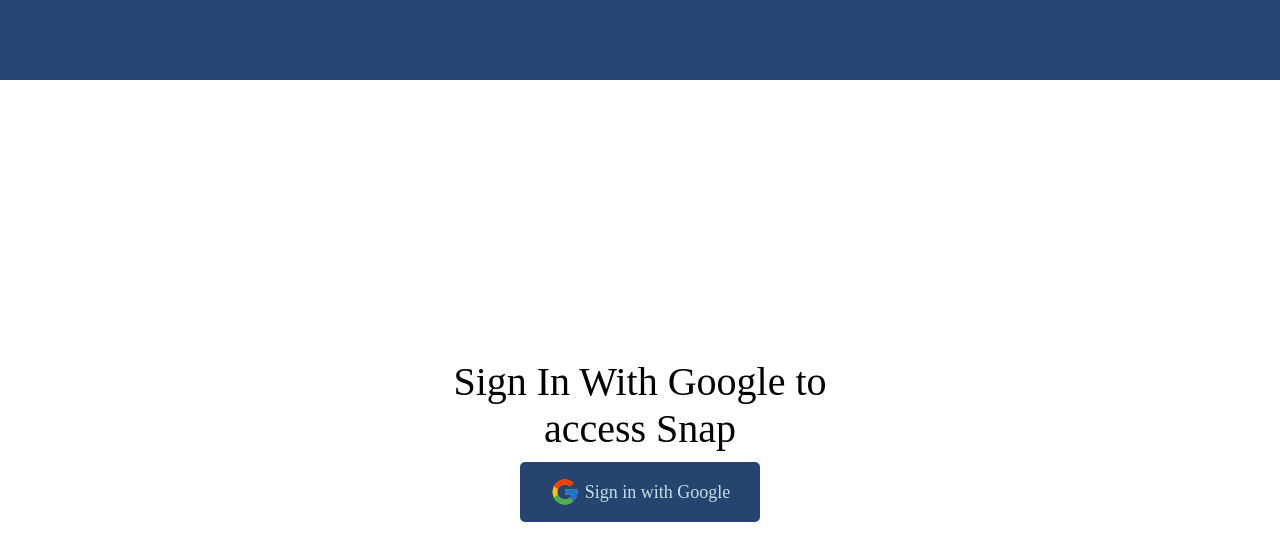
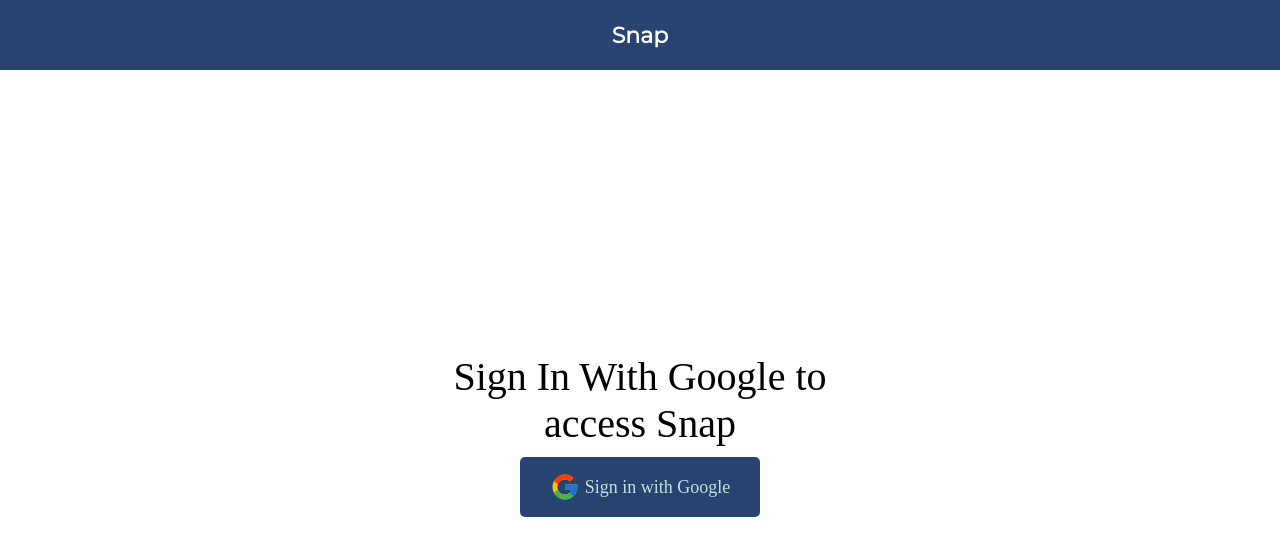
Before and after one commit to dboatengg/snap, a React (Vite) app: page / in a window 1280 px wide. Shown: the top 560 px of the page. Built offline with nearby package versions, Linux system fonts and the light colour scheme; no server answers; a web font is replaced by a local one.

Commit message:
Modify app navbar and deploy to firebase

```diff
--- a/index.html
+++ b/index.html
@@ -18,6 +18,13 @@
       href="https://fonts.googleapis.com/css2?family=Tilt+Neon&display=swap"
       rel="stylesheet"
     />
+    <!-- google font: montserrat -->
+    <link rel="preconnect" href="https://fonts.googleapis.com" />
+    <link rel="preconnect" href="https://fonts.gstatic.com" crossorigin />
+    <link
+      href="https://fonts.googleapis.com/css2?family=Montserrat&display=swap"
+      rel="stylesheet"
+    />
 
     <meta name="viewport" content="width=device-width, initial-scale=1.0" />
     <title>Snap Note App</title>
--- a/src/components/Navbar.jsx
+++ b/src/components/Navbar.jsx
@@ -20,7 +20,7 @@
           </Link>
         </>
       ) : (
-        ""
+        <h3 className="logo">Snap</h3>
       )}
     </nav>
   );
--- a/src/index.css
+++ b/src/index.css
@@ -23,12 +23,18 @@
 }
 /*==========(Navbar)========*/
 .nav {
-  height: 10vh;
+  height: 70px;
   background-color: #274472;
   display: flex;
   justify-content: center;
   align-items: center;
   gap: 15px;
+}
+.logo {
+  font-family: "Montserrat", sans-serif;
+  font-size: 22px;
+  color: white;
+  cursor: default;
 }
 .nav a {
   text-decoration: none;
@@ -147,7 +153,10 @@
 
 /*=======================(Login)===========================*/
 .login {
-  height: 90vh;
+  position: absolute;
+  top: 70px;
+  left: 0;
+  height: calc(100vh - 70px);
   width: 100%;
 }
 .login,
@@ -206,6 +215,8 @@
   border-radius: 5px;
   box-shadow: 0 0 10px rgba(0, 0, 0, 0.3);
   max-width: 400px;
+  width: 90%;
+  margin: 0 auto;
 }
 .modal-title {
   font-size: 1.2rem;
```
